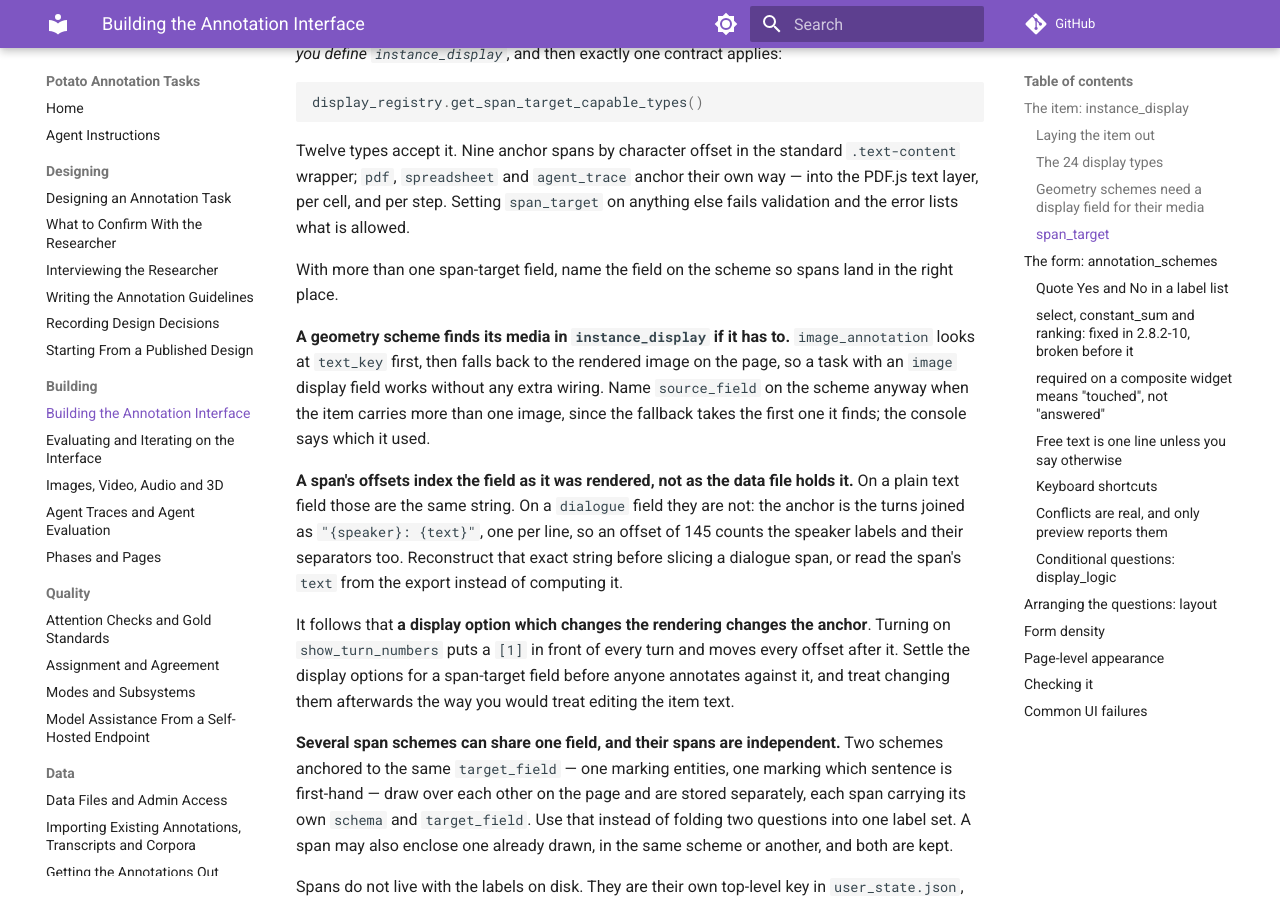
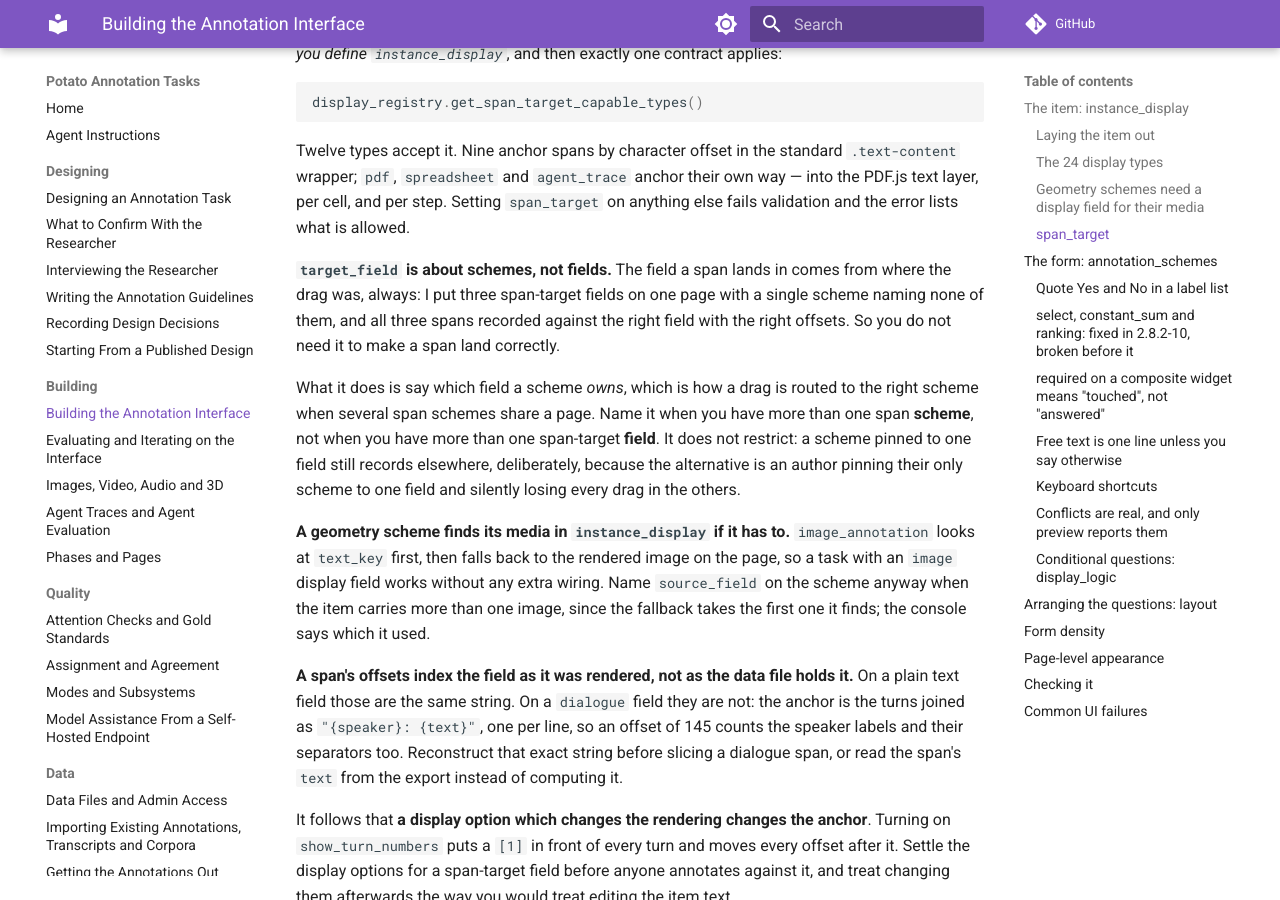
Before and after one commit to davidjurgens/potato-skill, an MkDocs documentation site: the page built from docs/building-the-ui.md, in a window 1280 px wide and 900 px high, scrolled down 5708 px. Built offline with MkDocs 1.6.1 and Material for MkDocs 9.7.7, drawn with Linux system fonts in a browser that asks for light colours; comment, search, counter and statistics services are not loaded.

Commit message:
docs(spans): target_field routes a scheme, it does not place a span
The sentence said to name `target_field` when a page has more than one
span-target field, "so spans land in the right place". Wrong in its reason. The
field comes from where the drag was: three span-target fields, one scheme naming
none of them, and all three spans recorded against the right field with the
right offsets.

What it actually does is say which field a scheme owns, so a drag can be routed
to the right scheme when several span schemes share a page — the case where
Potato was attributing spans to the wrong scheme entirely. So the trigger is
more than one span SCHEME, not more than one span-target FIELD.

And it does not restrict, deliberately: a scheme pinned to one field still
records elsewhere, because the alternative is an author pinning their only
scheme to one field and silently losing every drag in the others. Worth stating
because "owns" reads like "only".

Co-Authored-By: Claude Opus 5 (1M context) <noreply@anthropic.com>
Claude-Session: https://claude.ai/code/session_01PJAwjvg871XGFuA8khHbjC

```diff
--- a/docs/building-the-ui.md
+++ b/docs/building-the-ui.md
@@ -257,8 +257,18 @@ Twelve types accept it. Nine anchor spans by character offset in the standard
 way — into the PDF.js text layer, per cell, and per step. Setting `span_target`
 on anything else fails validation and the error lists what is allowed.
 
-With more than one span-target field, name the field on the scheme so spans
-land in the right place.
+**`target_field` is about schemes, not fields.** The field a span lands in comes
+from where the drag was, always: I put three span-target fields on one page with
+a single scheme naming none of them, and all three spans recorded against the
+right field with the right offsets. So you do not need it to make a span land
+correctly.
+
+What it does is say which field a scheme *owns*, which is how a drag is routed
+to the right scheme when several span schemes share a page. Name it when you
+have more than one span **scheme**, not when you have more than one span-target
+**field**. It does not restrict: a scheme pinned to one field still records
+elsewhere, deliberately, because the alternative is an author pinning their only
+scheme to one field and silently losing every drag in the others.
 
 **A geometry scheme finds its media in `instance_display` if it has to.**
 `image_annotation` looks at `text_key` first, then falls back to the rendered
```
Also changed, not shown: skills/potato-tasks/references/building-the-ui.md (+12 -2 lines).
